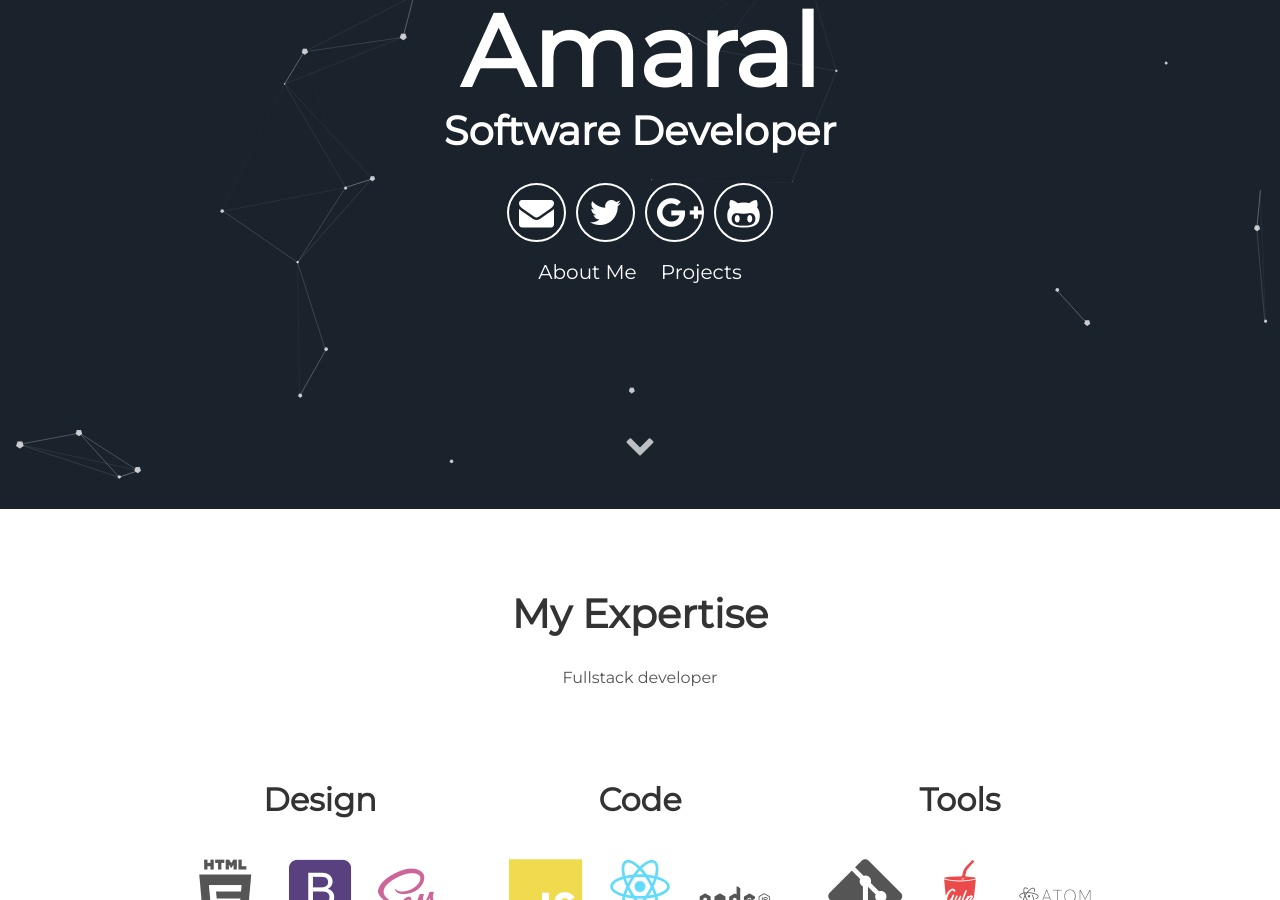
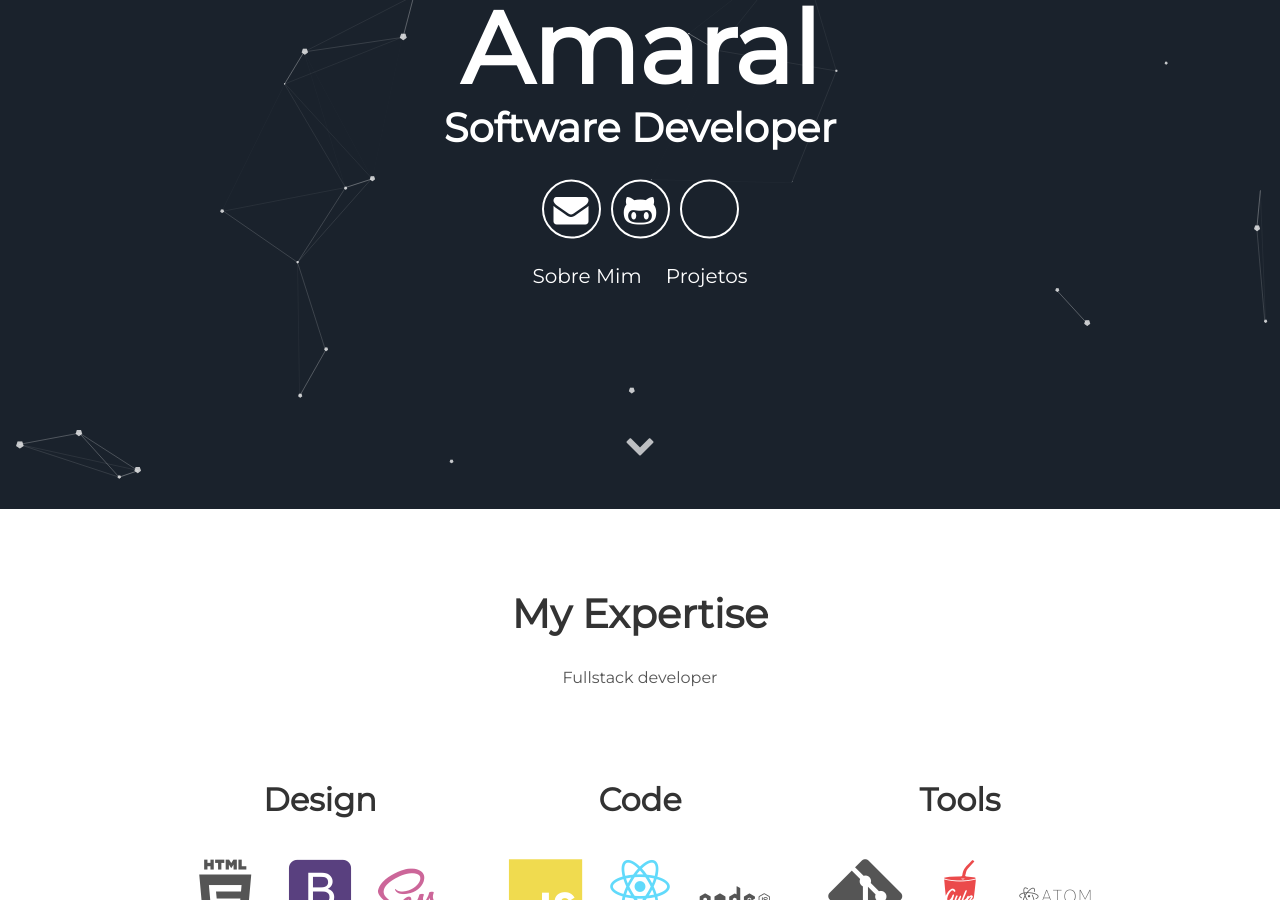
Before and after one commit to Amaral-Mateus/Amaral-Mateus.github.io, a Jekyll site: the page built from index.html, in a window 1280 px wide and 900 px high, scrolled down 391 px. Built offline with Jekyll 4.4.1, drawn with Linux system fonts in a browser that asks for light colours.

Commit message:
Update header information

```diff
--- a/_includes/header.html
+++ b/_includes/header.html
@@ -5,14 +5,16 @@
         <span class="site-description">{{site.user_title}}</span>
       </h1>
       <div class="header-icons">
-        <a aria-label="Send email" href="#"><i class="icon fa fa-envelope"></i></a>
-        <a aria-label="My Twitter" target="_blank" href="#"><i class="icon fa fa-twitter" aria-hidden="true"></i></a>
-        <a aria-label="My Google Plus" target="_blank" href="#"><i class="icon fa fa-google-plus" aria-hidden="true"></i></a>
-        <a aria-label="My Github" target="_blank" href="#"><i class="icon fa fa-github-alt" aria-hidden="true"></i></a>
+        <a aria-label="Enviar E-mail" href="mailto:mateus.amaral.dev@gmail.com?subject=Contato%20do%20formul%C3%A1rio%20do%20website"><i class="icon fa fa-envelope"></i></a>
+        <!--<a aria-label="My Twitter" target="_blank" href="#"><i class="icon fa fa-twitter" aria-hidden="true"></i></a>-->
+        <!--<a aria-label="My Google Plus" target="_blank" href="#"><i class="icon fa fa-google-plus" aria-hidden="true"></i></a>-->
+        <a aria-label="Meu Github" target="_blank" href="https://github.com/Amaral-Mateus"><i class="icon fa fa-github-alt" aria-hidden="true"></i></a>
+        <a aria-label="Meu Linkedin" target="_blank" href="https://www.linkedin.com/in/mateusamaral/"><i class="icon fa fa-linkedin-alt" aria-hidden="true"></i></a>
+
       </div>
       <div class="header-links">
-        <a class="link" href="#about" data-scroll>About Me</a>
-        <a class="link" href="#projects" data-scroll>Projects</a>
+        <a class="link" href="#about" data-scroll>Sobre Mim</a>
+        <a class="link" href="#projects" data-scroll>Projetos</a>
       </div>
   </div>
   <a class="down" href="#about" data-scroll><i class="icon fa fa-chevron-down" aria-hidden="true"></i></a>
```
